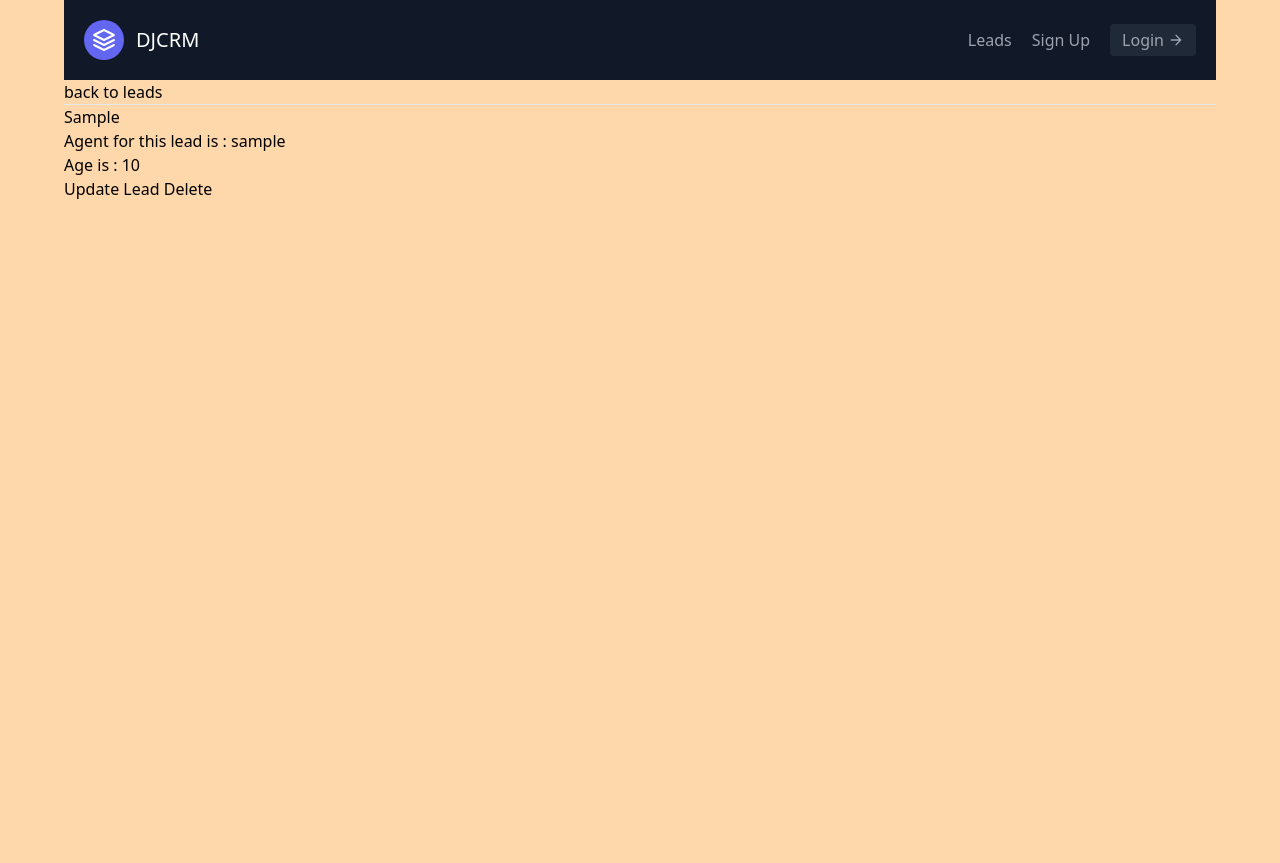
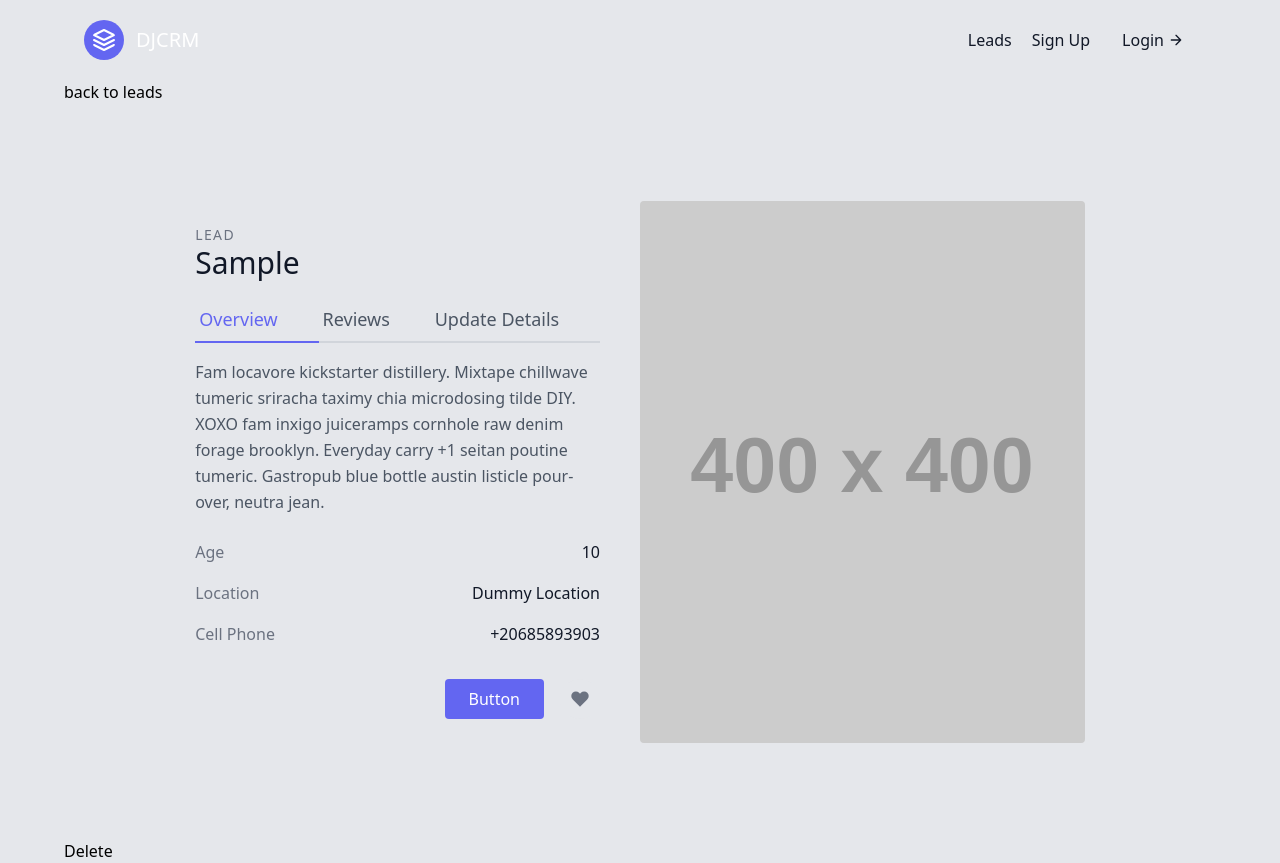
Before and after one commit to finan-meharena/basic-CRM, a Django app: page /leads/1/ in a window 1280 px wide. Before the commit the page ends 199 px from the top, so only its background shows below. Run offline with Django 3.2, Linux system fonts and the light colour scheme; tables that the repository leaves empty hold one stand-in row (values such as "Sample post"); grey boxes labelled with a size stand in for pictures from a placeholder-image service; some libraries are stand-ins or nearby versions.

Commit message:
added lead detail, lead list, lead update forms

```diff
--- a/templates/base.html
+++ b/templates/base.html
@@ -7,7 +7,7 @@
     <title>DJCRM</title>
 
 </head>
-<body class="bg-orange-200">
+<body class="bg-gray-200">
     <div class="max-w-6xl mx-auto ">
         {% include "navbar.html" %}
         {% block content %}
--- a/templates/leads/lead_detail.html
+++ b/templates/leads/lead_detail.html
@@ -1,14 +1,48 @@
 {% extends "base.html" %}
 
 {% block content %}
-    <h1>
+
         <a href="{% url "leads:lead-list" %}">back to leads</a> <hr>
-        {{ lead.first_name }}
-        <p>Agent for this lead is : {{ lead.agent }} </p>
-        <p>Age is : {{ lead.age }} </p>
+
+<section class="text-gray-600 body-font overflow-hidden">
+    <div class="container px-5 py-24 mx-auto">
+      <div class="lg:w-4/5 mx-auto flex flex-wrap">
+        <div class="lg:w-1/2 w-full lg:pr-10 lg:py-6 mb-6 lg:mb-0">
+          <h2 class="text-sm title-font text-gray-500 tracking-widest">LEAD</h2>
+          <h1 class="text-gray-900 text-3xl title-font font-medium mb-4"> {{lead.first_name}} </h1>
+          <div class="flex mb-4">
+            <a href="{% url "leads:lead-detail" lead.pk %}" class="flex-grow text-indigo-500 border-b-2 border-indigo-500 py-2 text-lg px-1">Overview</a>
+            <a class="flex-grow border-b-2 border-gray-300 py-2 text-lg px-1">Reviews</a>
+            <a href="{% url 'leads:lead-update' lead.id %}" class="flex-grow border-b-2 border-gray-300 py-2 text-lg px-1">Update Details</a>
+          </div>
+          <p class="leading-relaxed mb-4">Fam locavore kickstarter distillery. Mixtape chillwave tumeric sriracha taximy chia microdosing tilde DIY. XOXO fam inxigo juiceramps cornhole raw denim forage brooklyn. Everyday carry +1 seitan poutine tumeric. Gastropub blue bottle austin listicle pour-over, neutra jean.</p>
+          <div class="flex border-t border-gray-200 py-2">
+            <span class="text-gray-500">Age</span>
+            <span class="ml-auto text-gray-900"> {{lead.age}} </span>
+          </div>
+          <div class="flex border-t border-gray-200 py-2">
+            <span class="text-gray-500">Location</span>
+            <span class="ml-auto text-gray-900"> Dummy Location </span>
+          </div>
+          <div class="flex border-t border-b mb-6 border-gray-200 py-2">
+            <span class="text-gray-500">Cell Phone</span>
+            <span class="ml-auto text-gray-900">+20685893903</span>
+          </div>
+          <div class="flex">
+            <button class="flex ml-auto text-white bg-indigo-500 border-0 py-2 px-6 focus:outline-none hover:bg-indigo-600 rounded">Button</button>
+            <button class="rounded-full w-10 h-10 bg-gray-200 p-0 border-0 inline-flex items-center justify-center text-gray-500 ml-4">
+              <svg fill="currentColor" stroke-linecap="round" stroke-linejoin="round" stroke-width="2" class="w-5 h-5" viewBox="0 0 24 24">
+                <path d="M20.84 4.61a5.5 5.5 0 00-7.78 0L12 5.67l-1.06-1.06a5.5 5.5 0 00-7.78 7.78l1.06 1.06L12 21.23l7.78-7.78 1.06-1.06a5.5 5.5 0 000-7.78z"></path>
+              </svg>
+            </button>
+          </div>
+        </div>
+        <img alt="ecommerce" class="lg:w-1/2 w-full lg:h-auto h-64 object-cover object-center rounded" src="https://dummyimage.com/400x400">
+      </div>
+    </div>
+  </section>
 
         {% comment %} <hr><a href="/leads/{{lead.id}}/update/">Update Lead</a> {% endcomment %}
-        <a href="{% url 'leads:lead-update' lead.id %}">Update Lead</a>
         <a href="/leads/{{lead.pk}}/delete/">Delete</a>
-    </h1>
+
 {% endblock content %}
--- a/templates/navbar.html
+++ b/templates/navbar.html
@@ -1,4 +1,4 @@
-<header class="text-gray-400 bg-gray-900 body-font">
+<header class="text-gray-900  body-font">
     <div class="container mx-auto flex flex-wrap p-5 flex-col md:flex-row items-center">
       <a class="flex title-font font-medium items-center text-white mb-4 md:mb-0">
         <svg xmlns="http://www.w3.org/2000/svg" fill="none" stroke="currentColor" stroke-linecap="round" stroke-linejoin="round" stroke-width="2" class="w-10 h-10 text-white p-2 bg-indigo-500 rounded-full" viewBox="0 0 24 24">
@@ -7,11 +7,11 @@
         <span class="ml-3 text-xl">DJCRM</span>
       </a>
       <nav class="md:ml-auto flex flex-wrap items-center text-base justify-center">
-          <a href="{% url "leads:lead-list" %}" class="mr-5 hover:text-white">Leads</a>
-        <a class="mr-5 hover:text-white">Sign Up</a>
+          <a href="{% url "leads:lead-list" %}" class="mr-5 hover:text-blue-700">Leads</a>
+        <a class="mr-5 hover:text-blue-700">Sign Up</a>
 
       </nav>
-      <a href="#" class="inline-flex items-center bg-gray-800 border-0 py-1 px-3 focus:outline-none hover:bg-gray-700 rounded text-base mt-4 md:mt-0">
+      <a href="#" class="inline-flex items-center  border-0 py-1 px-3 focus:outline-none hover:text-blue-700 rounded text-base mt-4 md:mt-0">
         Login
         <svg fill="none" stroke="currentColor" stroke-linecap="round" stroke-linejoin="round" stroke-width="2" class="w-4 h-4 ml-1" viewBox="0 0 24 24">
           <path d="M5 12h14M12 5l7 7-7 7"></path>
```
Also changed, not shown: templates/leads/lead_list.html (+14 -6 lines), templates/leads/lead_update.html (+35 -19 lines).
